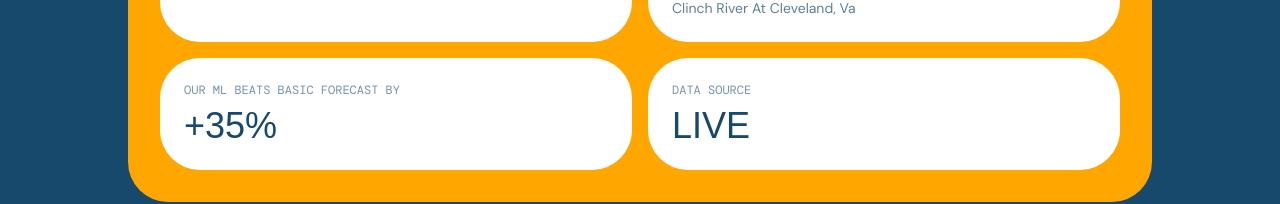
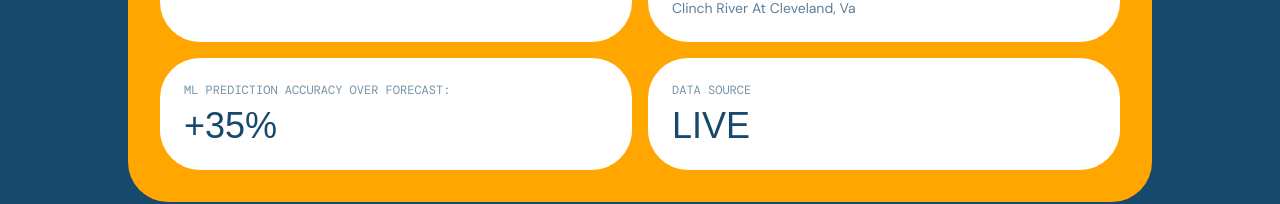
Before and after one commit to JeetPatwa04/SASEHack-Flood-Prediction-Project, a Next.js app: page /dashboard in a window 1280 px wide. Shown: the part 373-577 px from the top of the page. Built offline with nearby package versions, Linux system fonts and the light colour scheme; no server answers; a web font is replaced by a local one.

Commit message:
Quick wording update to ML summary panel in dashboard

```diff
--- a/app/dashboard/page.tsx
+++ b/app/dashboard/page.tsx
@@ -31,7 +31,7 @@ export default function Dashboard() {
   const stats = [
     { label: "GAUGES MONITORED", value: data ? String(data.gauges.length) : "—" },
     { label: "HIGHEST RISK NOW", value: highestRisk?.risk.category.toUpperCase() ?? "—", sub: highestRisk?.name },
-    { label: "OUR ML BEATS BASIC FORECAST BY", value: avgSkill24h !== null ? `+${avgSkill24h}%` : "—" },
+    { label: "ML PREDICTION ACCURACY OVER FORECAST:", value: avgSkill24h !== null ? `+${avgSkill24h}%` : "—" },
     { label: "DATA SOURCE", value: data ? (data.is_sample_data ? "SAMPLE" : "LIVE") : "—" },
   ];
 
```
